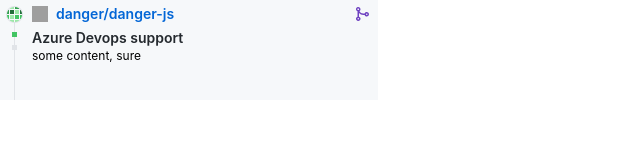
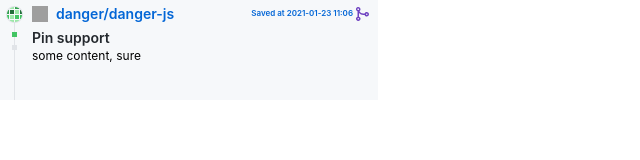
Before and after one commit to nianjie/spin, a website: page web/index.html in a window 1280 px wide. Shown: the whole page, without its empty margins (0-640 px from the left). Drawn offline with Linux system fonts and the light colour scheme; grey boxes are pictures that could not be loaded.

Commit message:
show the timestamp when generated.

```diff
--- a/web/index.html
+++ b/web/index.html
@@ -44,6 +44,16 @@
       font-size: 14px;
       font-weight: 600;
       line-height: 15px;
+    }
+
+    #timestamp {
+      position: absolute;
+      color: rgb(3, 102, 214);
+      font-size: 8px;
+      font-weight: 600;
+      line-height: 15px;
+      right: 25px;
+      top: 0px;
     }
 
     p,
@@ -102,6 +112,7 @@
       <div id="title" class="row">
         <img id="org-icon" width="16" height="16" src="https://avatars3.githubusercontent.com/u/4769034?s=400&v=4" />
         <p id="repo-name">danger/danger-js</p>
+        <p id="timestamp">Saved at 2021-01-23 11:06</p>
         <p id="status">
           <svg class="octicon octicon-git-merge merged" viewBox="0 0 16 16" version="1.1" width="16" height="16" aria-hidden="true">
             <path fill="#6F42C1" fill-rule="evenodd" d="M5 3.254V3.25v.005a.75.75 0 110-.005v.004zm.45 1.9a2.25 2.25 0 10-1.95.218v5.256a2.25 2.25 0 101.5 0V7.123A5.735 5.735 0 009.25 9h1.378a2.251 2.251 0 100-1.5H9.25a4.25 4.25 0 01-3.8-2.346zM12.75 9a.75.75 0 100-1.5.75.75 0 000 1.5zm-8.5 4.5a.75.75 0 100-1.5.75.75 0 000 1.5z"></path>
@@ -109,7 +120,7 @@
         </p>
       </div>
       <div id="content">
-        <h3 id="pr-name">Azure Devops support</h3>
+        <h3 id="pr-name">Pin support</h3>
         <p id="pr-body">some content, sure</p>
       </div>
       <div id="indicators">
```
